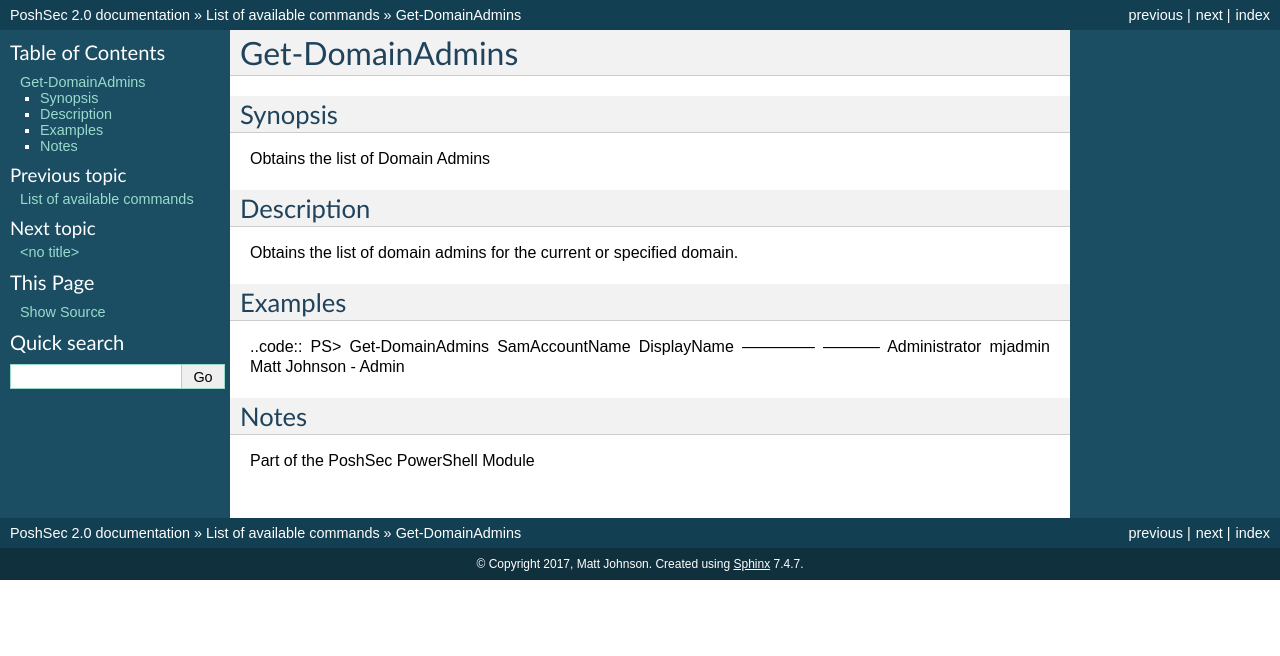
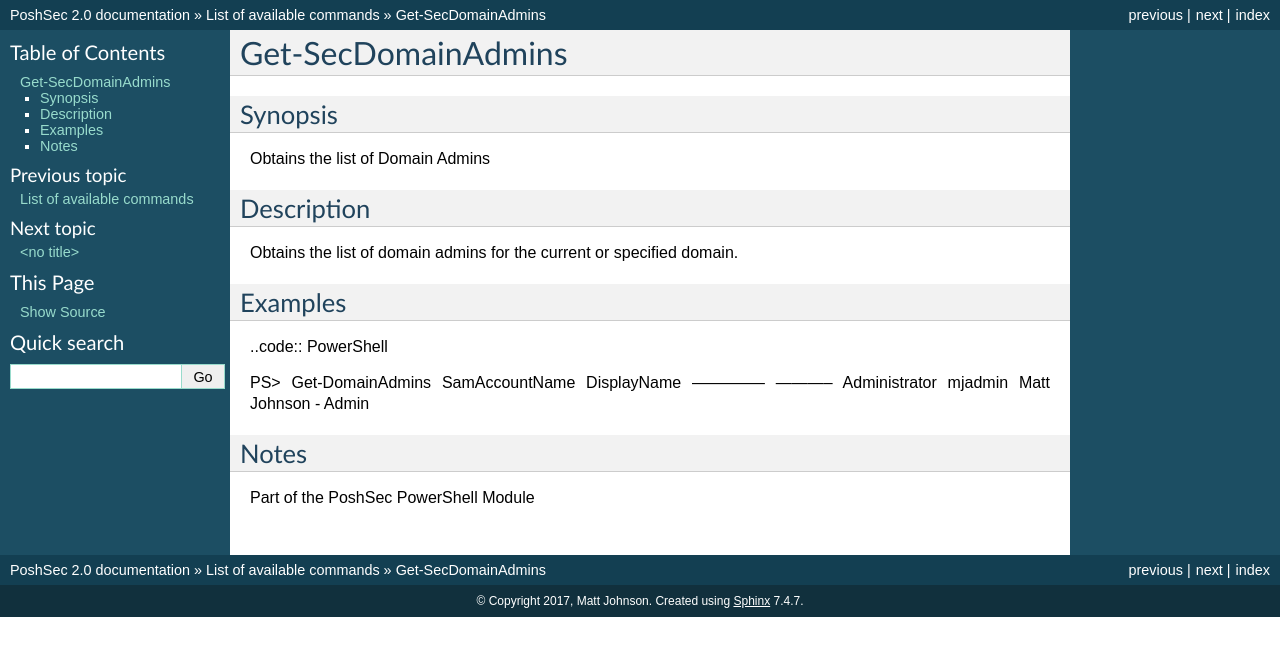
Before and after one commit to PoshSec/PoshSecDocs, a Sphinx documentation site: the page built from source/account-monitoring/getsecdomainadmins.rst, in a window 1280 px wide. Shown: the top 656 px of the page. Built offline with Sphinx 7.4.7, drawn with Linux system fonts in a browser that asks for light colours.

Commit message:
Trying to fix code issue for the docs

```diff
--- a/source/account-monitoring/getsecdomainadmins.rst
+++ b/source/account-monitoring/getsecdomainadmins.rst
@@ -1,4 +1,4 @@
-Get-DomainAdmins
+Get-SecDomainAdmins
 ================
 
 Synopsis
@@ -13,7 +13,8 @@ Obtains the list of domain admins for the current or specified domain.
 
 Examples
 --------
-..code::
+..code:: PowerShell
+
 PS> Get-DomainAdmins
 SamAccountName      DisplayName
 --------------     -----------
```
